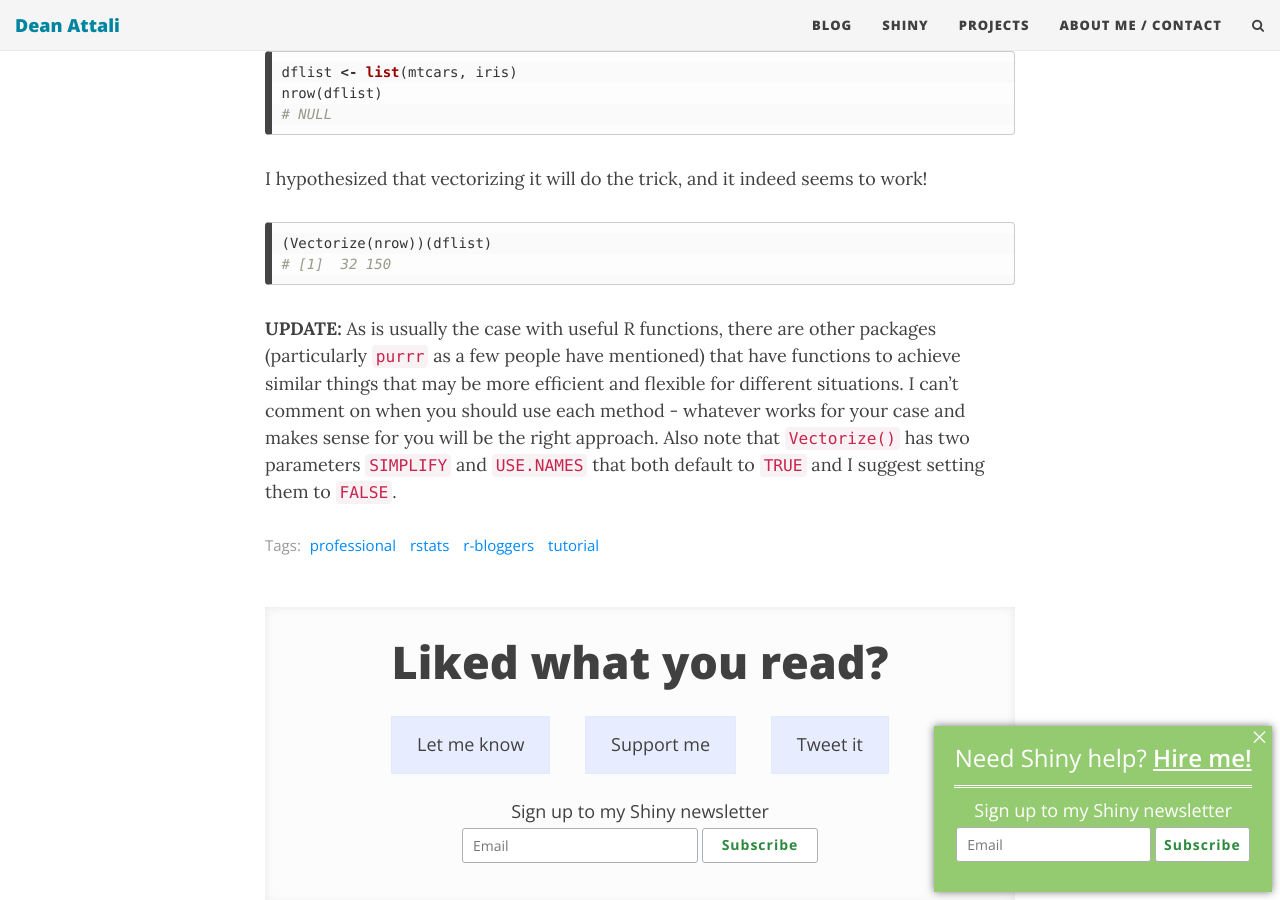
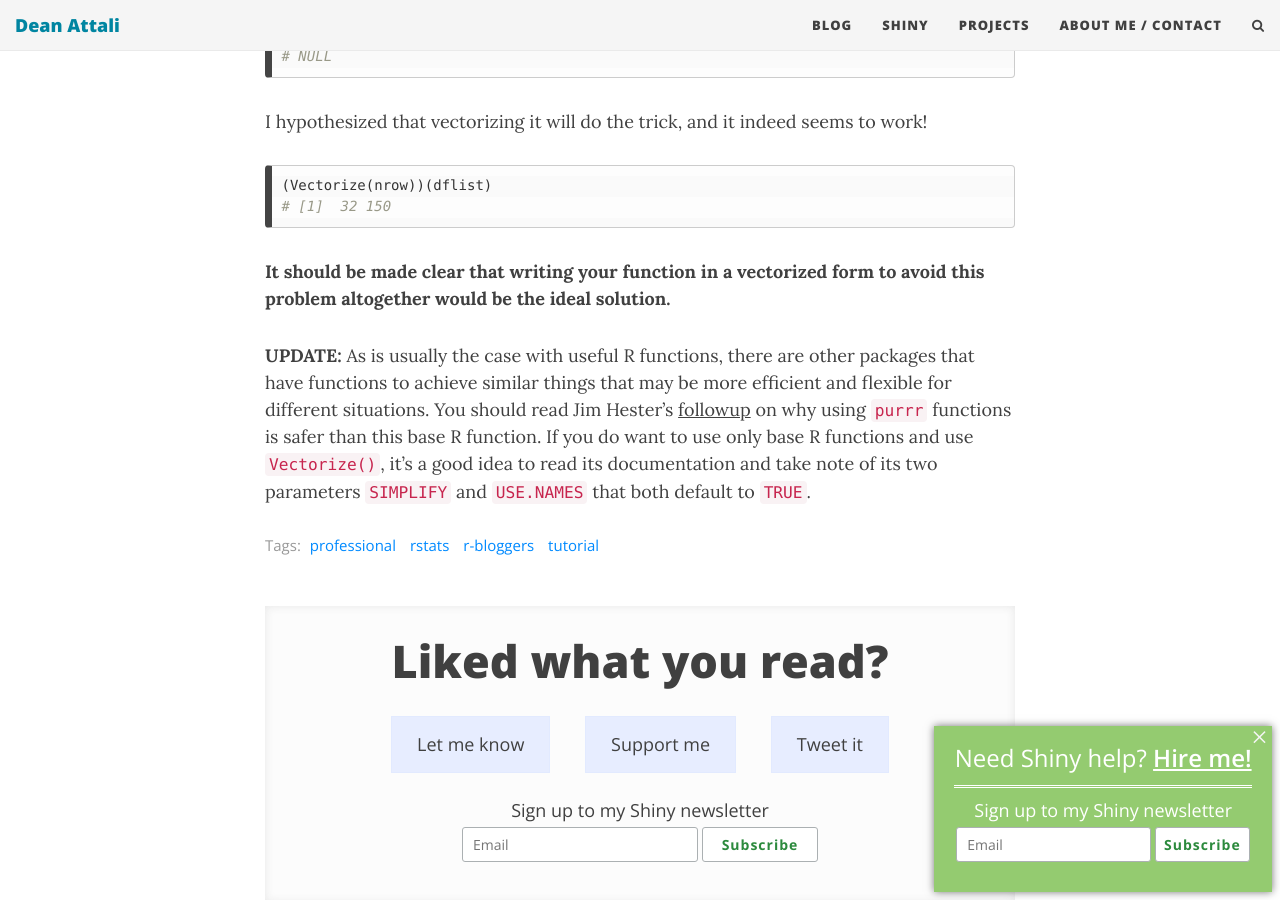
Before and after one commit to daattali/daattali.github.io, a Jekyll site: the page built from _posts/2018-04-09-mutate-non-vectorized.md, in a window 1280 px wide and 900 px high, scrolled down 2098 px. Built offline with Jekyll 4.4.1, drawn with Linux system fonts in a browser that asks for light colours; nearby versions of some CDN libraries; comment, search, counter and statistics services are not loaded; some of the changed text lies outside the part shown.

Commit message:
Update 2018-04-09-mutate-non-vectorized.md

````diff
--- a/_posts/2018-04-09-mutate-non-vectorized.md
+++ b/_posts/2018-04-09-mutate-non-vectorized.md
@@ -21,7 +19,7 @@ patient_name <- function(path) {
 }
 ```
 
-Given a path `some/path/abc/001.txt`, this function will return `abc_001.txt`. So far, so good. (There are better ways to implement this function, but that's not the point here).
+Given a path `some/path/abc/001.txt`, this function will return `abc_001.txt`. So far, so good. **(There are better ways to implement this function, but that's not the point here).**
 
 I had a dataframe with file paths as a column, and I needed to add this ID as another column. Normally, this would be easily achieved with a simple `mutate()` (from `dplyr`):
 
@@ -73,4 +71,6 @@ I hypothesized that vectorizing it will do the trick, and it indeed seems to wor
 # [1]  32 150
 ```
 
-**UPDATE:** As is usually the case with useful R functions, there are other packages (particularly `purrr` as a few people have mentioned) that have functions to achieve similar things that may be more efficient and flexible for different situations. I can't comment on when you should use each method - whatever works for your case and makes sense for you will be the right approach. Also note that `Vectorize()` has two parameters `SIMPLIFY` and `USE.NAMES` that both default to `TRUE` and I suggest setting them to `FALSE`.
+**It should be made clear that writing your function in a vectorized form to avoid this problem altogether would be the ideal solution.**
+
+**UPDATE:** As is usually the case with useful R functions, there are other packages that have functions to achieve similar things that may be more efficient and flexible for different situations. You should read Jim Hester's [followup](http://www.jimhester.com/2018/04/12/vectorize/) on why using `purrr` functions is safer than this base R function. If you do want to use only base R functions and use `Vectorize()`, it's a good idea to read its documentation and take note of its two parameters `SIMPLIFY` and `USE.NAMES` that both default to `TRUE`.
````
Also changed, not shown: other parts of _posts/2018-04-09-mutate-non-vectorized.md (+0 -2 lines).
